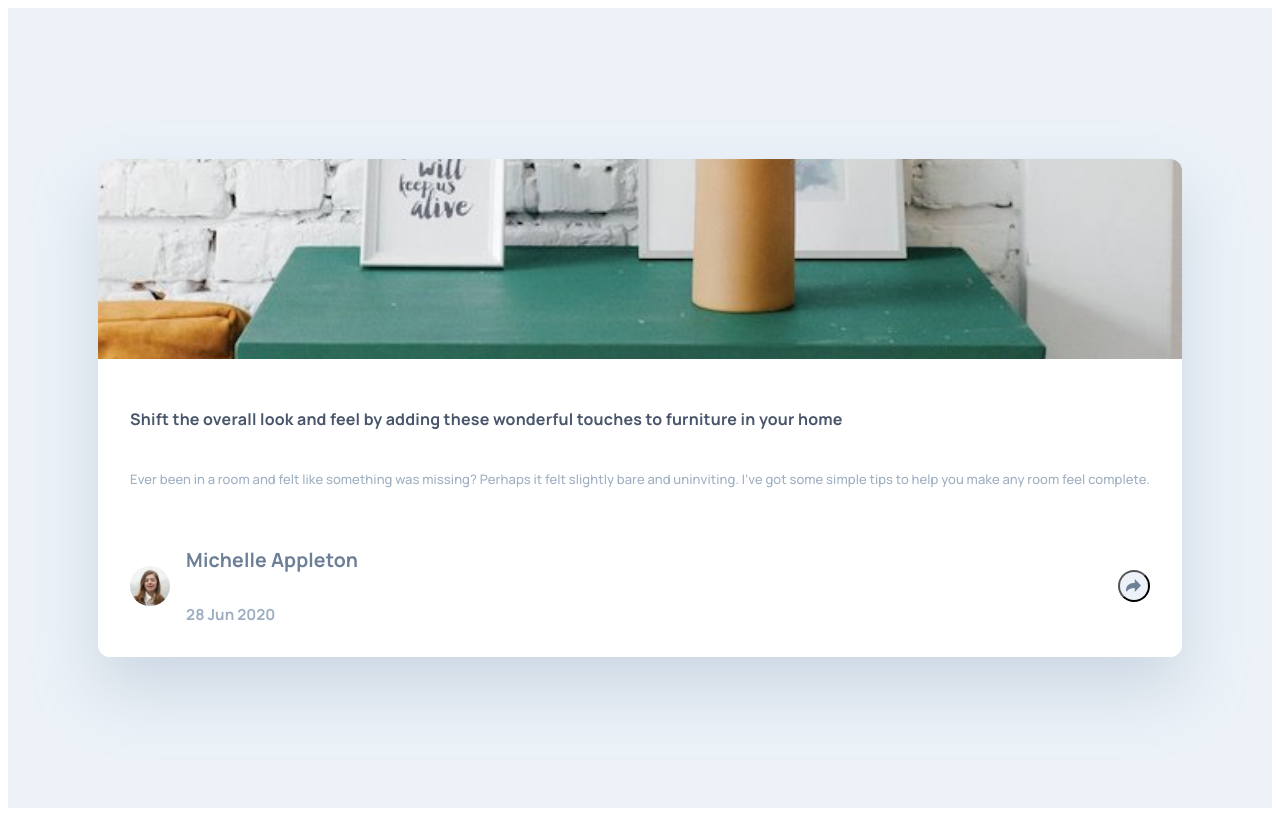
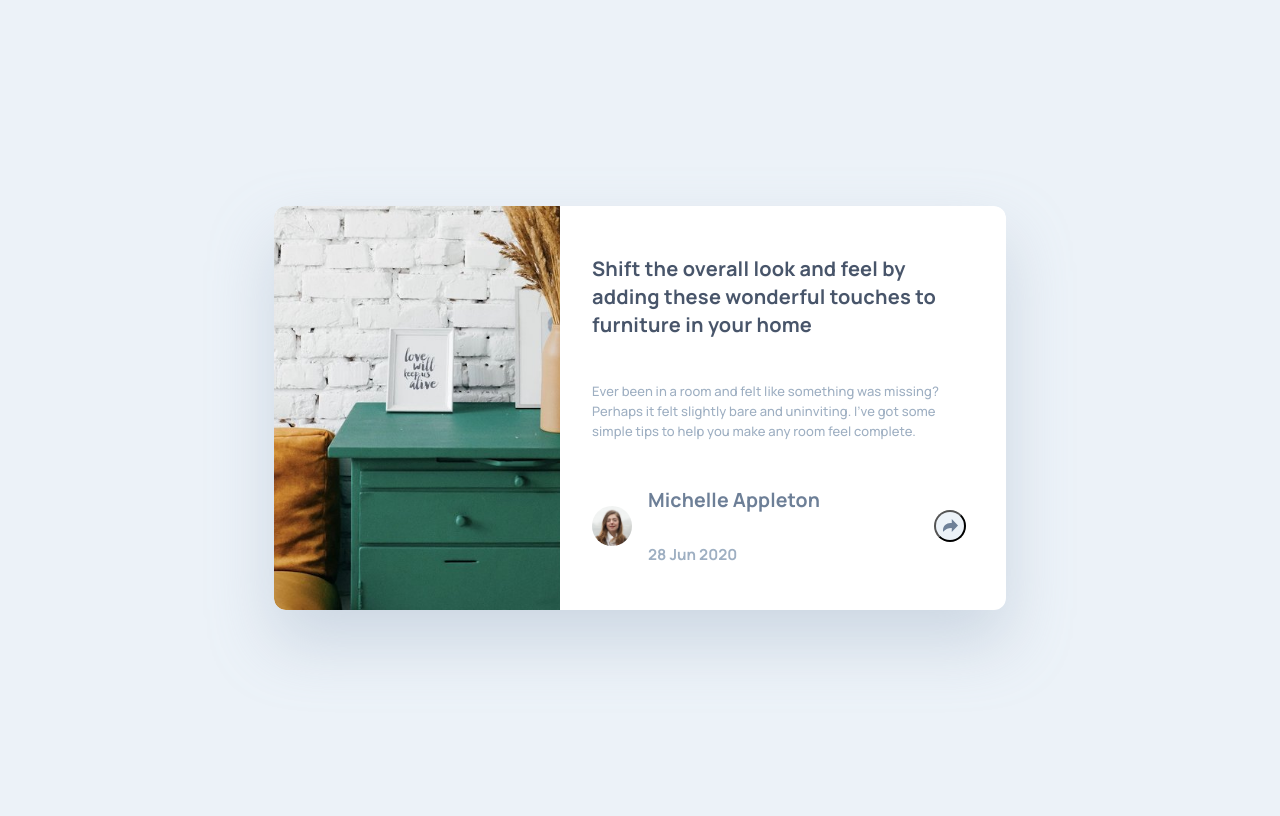
Before and after one commit to KP1976/article-preview-component, a React (Vite) app: page / in a window 1280 px wide. Built offline with nearby package versions, Linux system fonts and the light colour scheme; the HTML template or start-up script is replaced by a standard one.

Commit message:
Add media querries.

```diff
--- a/src/App.css
+++ b/src/App.css
@@ -1,5 +1,4 @@
 #root {
-  background-color: var(--light-grayish-blue);
   display: flex;
   font-family: var(--font-name);
   font-size: var(--font-size-13);
--- a/src/components/Card/Card.module.css
+++ b/src/components/Card/Card.module.css
@@ -1,14 +1,14 @@
 .card {
   align-items: center;
   border-radius: var(--border-radius-8) var(--border-radius-8);
+  box-shadow: 0 2rem 4rem hsla(212, 23%, 69%, 0.4);
   display: flex;
   flex-direction: column;
-  box-shadow: 0 2rem 4rem hsla(212, 23%, 69%, 0.4);
 }
 
 .image {
   border-radius: var(--border-radius-8) var(--border-radius-8) 0 0;
-  height: 12.5rem;
+  height: clamp(10rem, 54.5vw, 18rem);
   object-fit: cover;
   width: 100%;
 }
@@ -18,8 +18,8 @@
   border-radius: 0 0 var(--border-radius-8) var(--border-radius-8);
   display: flex;
   flex-direction: column;
+  gap: var(--space-32) 0;
   padding: var(--space-36) var(--space-32) var(--space-20);
-  gap: var(--space-32) 0;
   text-align: left;
 }
 
@@ -90,3 +90,35 @@
   justify-content: center;
   width: 2rem;
 }
+
+@media screen and (min-width: 48.75em) {
+  .card {
+    display: grid;
+    grid-template-columns: 17.875rem 27.875rem;
+    max-width: 45.75rem;
+    overflow: hidden;
+  }
+
+  .image {
+    border-radius: var(--border-radius-8) 0 0 var(--border-radius-8);
+    height: 100%;
+    object-position: -10px;
+  }
+
+  .content {
+    border-radius: 0 var(--border-radius-8) var(--border-radius-8) 0;
+    gap: var(--space-20) 0;
+    padding: var(--space-32) var(--space-40) var(--space-32) var(--space-32);
+  }
+
+  .header-title {
+    font-size: var(--font-size-20);
+  }
+
+  .header-text {
+    color: var(--grayish-blue);
+    font-weight: 500;
+    letter-spacing: var(--letter-spacing-0_1);
+    line-height: 1.55;
+  }
+}
--- a/src/index.css
+++ b/src/index.css
@@ -23,6 +23,7 @@
   /* color-scheme: light dark;
   color: rgba(255, 255, 255, 0.87);
   background-color: #242424; */
+  background-color: var(--light-grayish-blue);
 
   font-synthesis: none;
   text-rendering: optimizeLegibility;
@@ -65,7 +66,4 @@
 
   /* BORDERS */
   --border-radius-8: 0.75rem;
-
-  /* BREAKPOINTS */
-  --breakpoint: 45.75rem;
 }
```
